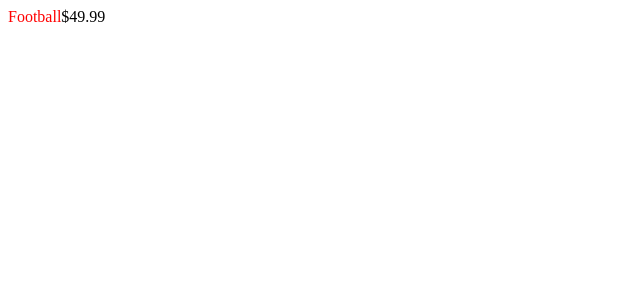
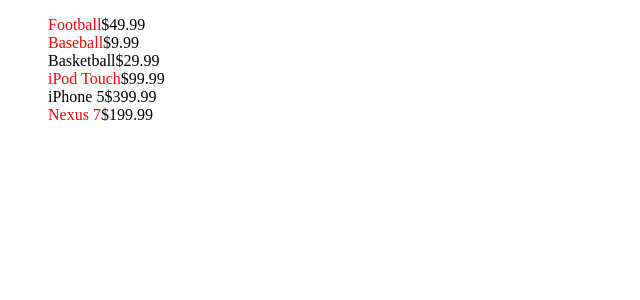
Before and after one commit to tiesmaster/learn-react, a React (Create React App) app in the folder 3-react-getting-started/: page / in a window 1280 px wide. Shown: the top 300 px of the page, without its empty margins (0-640 px from the left). Built offline with nearby package versions, Linux system fonts and the light colour scheme.

Commit message:
3: Show entire list of products.

```diff
--- a/3-react-getting-started/src/index.tsx
+++ b/3-react-getting-started/src/index.tsx
@@ -31,6 +31,14 @@ function Product(props: { product: { name: string; price: string; stocked: boole
   );
 }
 
-const firstProduct = products[0];
+function ProductTable(props: { products: { name: string; price: string; stocked: boolean }[] }) {
+  return (
+    <ul>
+      {props.products.map((product) =>
+        <Product key={product.name} product={product} />
+      )}
+    </ul>
+  );
+}
 
-ReactDOM.render(<Product product={firstProduct} />, document.getElementById('root'));
+ReactDOM.render(<ProductTable products={products} />, document.getElementById('root'));
```
